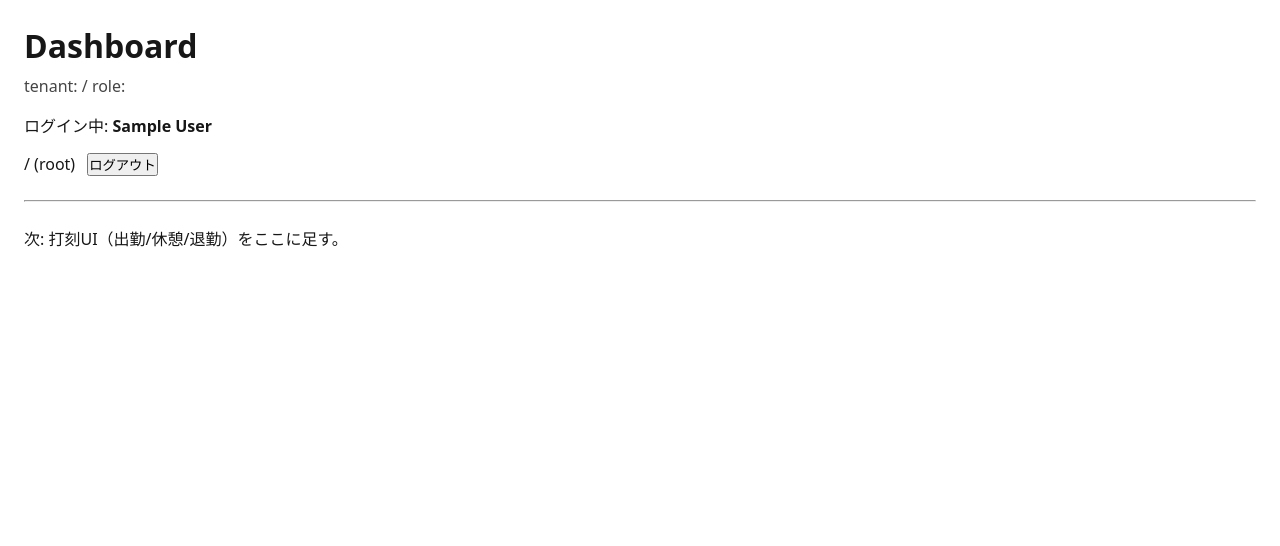
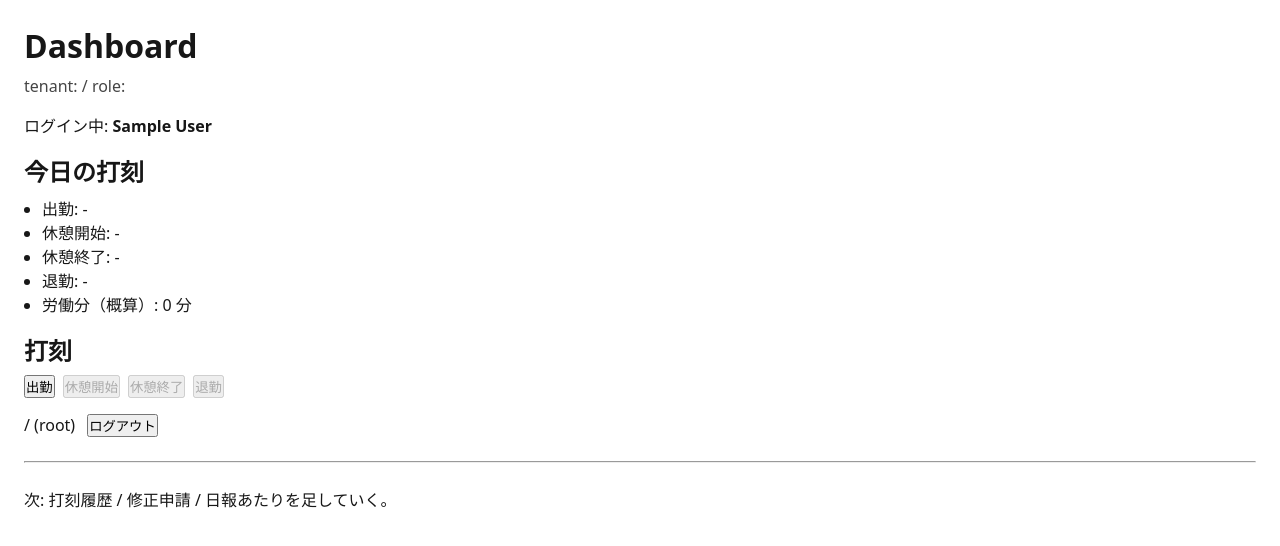
Before and after one commit to nexus-core-jp/workforce-app, a Next.js app: page /dashboard in a window 1280 px wide. Shown: the top 546 px of the page. Built offline with nearby package versions, Linux system fonts and the light colour scheme; no server answers; the database is empty; sample sign-in values are in the browser's storage.

Commit message:
feat(time-entry): add punch API + dashboard UI (clock in/out, break)

```diff
--- /dev/null
+++ b/src/app/api/time-entry/punch/route.ts
@@ -0,0 +1,107 @@
+import { NextResponse } from "next/server";
+
+import { auth } from "@/auth";
+import { prisma } from "@/lib/db";
+import { diffMinutes, startOfJstDay } from "@/lib/time";
+
+type PunchAction = "CLOCK_IN" | "BREAK_START" | "BREAK_END" | "CLOCK_OUT";
+
+function jsonError(message: string, status = 400) {
+  return NextResponse.json({ ok: false, error: message }, { status });
+}
+
+function computeWorkMinutes(entry: {
+  clockInAt: Date | null;
+  clockOutAt: Date | null;
+  breakStartAt: Date | null;
+  breakEndAt: Date | null;
+}): number {
+  if (!entry.clockInAt || !entry.clockOutAt) return 0;
+  const total = diffMinutes(entry.clockInAt, entry.clockOutAt);
+  let breakMin = 0;
+  if (entry.breakStartAt && entry.breakEndAt) {
+    breakMin = Math.max(0, diffMinutes(entry.breakStartAt, entry.breakEndAt));
+  }
+  return Math.max(0, total - breakMin);
+}
+
+export async function POST(req: Request) {
+  const session = await auth();
+  if (!session?.user) return jsonError("Unauthorized", 401);
+
+  const user = session.user as any;
+  const tenantId: string | undefined = user.tenantId;
+  const userId: string | undefined = user.id;
+  if (!tenantId || !userId) return jsonError("Invalid session", 401);
+
+  let body: any;
+  try {
+    body = await req.json();
+  } catch {
+    body = {};
+  }
+
+  const action = body?.action as PunchAction | undefined;
+  if (!action) return jsonError("Missing action");
+
+  const today = startOfJstDay(new Date());
+  const now = new Date();
+
+  // Ensure today's TimeEntry exists (for the tenant/user/date triple)
+  const entry = await prisma.timeEntry.upsert({
+    where: { tenantId_userId_date: { tenantId, userId, date: today } },
+    create: { tenantId, userId, date: today },
+    update: {},
+  });
+
+  const next: {
+    clockInAt?: Date | null;
+    breakStartAt?: Date | null;
+    breakEndAt?: Date | null;
+    clockOutAt?: Date | null;
+    workMinutes?: number;
+  } = {};
+
+  // Basic state machine
+  if (action === "CLOCK_IN") {
+    if (entry.clockInAt) return jsonError("Already clocked in", 409);
+    next.clockInAt = now;
+  }
+
+  if (action === "BREAK_START") {
+    if (!entry.clockInAt) return jsonError("Not clocked in", 409);
+    if (entry.clockOutAt) return jsonError("Already clocked out", 409);
+    if (entry.breakStartAt && !entry.breakEndAt) return jsonError("Break already started", 409);
+    // allow multiple breaks later; for MVP we only support one.
+    if (entry.breakStartAt && entry.breakEndAt) return jsonError("Break already finished (MVP supports one break)", 409);
+    next.breakStartAt = now;
+  }
+
+  if (action === "BREAK_END") {
+    if (!entry.breakStartAt) return jsonError("Break not started", 409);
+    if (entry.breakEndAt) return jsonError("Break already ended", 409);
+    next.breakEndAt = now;
+  }
+
+  if (action === "CLOCK_OUT") {
+    if (!entry.clockInAt) return jsonError("Not clocked in", 409);
+    if (entry.clockOutAt) return jsonError("Already clocked out", 409);
+    if (entry.breakStartAt && !entry.breakEndAt) return jsonError("Break in progress", 409);
+    next.clockOutAt = now;
+  }
+
+  const updated = await prisma.timeEntry.update({
+    where: { id: entry.id },
+    data: {
+      ...next,
+      workMinutes: computeWorkMinutes({
+        clockInAt: next.clockInAt ?? entry.clockInAt,
+        clockOutAt: next.clockOutAt ?? entry.clockOutAt,
+        breakStartAt: next.breakStartAt ?? entry.breakStartAt,
+        breakEndAt: next.breakEndAt ?? entry.breakEndAt,
+      }),
+    },
+  });
+
+  return NextResponse.json({ ok: true, entry: updated });
+}
--- /dev/null
+++ b/src/app/dashboard/TimeClock.tsx
@@ -0,0 +1,68 @@
+"use client";
+
+import { useRouter } from "next/navigation";
+import { useState, useTransition } from "react";
+
+type PunchAction = "CLOCK_IN" | "BREAK_START" | "BREAK_END" | "CLOCK_OUT";
+
+async function punch(action: PunchAction) {
+  const res = await fetch("/api/time-entry/punch", {
+    method: "POST",
+    headers: { "content-type": "application/json" },
+    body: JSON.stringify({ action }),
+  });
+  const data = await res.json().catch(() => ({}));
+  if (!res.ok) throw new Error(data?.error ?? `HTTP ${res.status}`);
+  return data;
+}
+
+export function TimeClock(props: {
+  canClockIn: boolean;
+  canBreakStart: boolean;
+  canBreakEnd: boolean;
+  canClockOut: boolean;
+}) {
+  const router = useRouter();
+  const [isPending, startTransition] = useTransition();
+  const [error, setError] = useState<string | null>(null);
+
+  const run = (action: PunchAction) => {
+    setError(null);
+    startTransition(async () => {
+      try {
+        await punch(action);
+        router.refresh();
+      } catch (e: any) {
+        setError(e?.message ?? "Failed");
+      }
+    });
+  };
+
+  return (
+    <section style={{ marginTop: 16 }}>
+      <h2 style={{ marginBottom: 8 }}>打刻</h2>
+      <div style={{ display: "flex", gap: 8, flexWrap: "wrap" }}>
+        <button disabled={!props.canClockIn || isPending} onClick={() => run("CLOCK_IN")}>
+          出勤
+        </button>
+        <button
+          disabled={!props.canBreakStart || isPending}
+          onClick={() => run("BREAK_START")}
+        >
+          休憩開始
+        </button>
+        <button disabled={!props.canBreakEnd || isPending} onClick={() => run("BREAK_END")}>
+          休憩終了
+        </button>
+        <button disabled={!props.canClockOut || isPending} onClick={() => run("CLOCK_OUT")}>
+          退勤
+        </button>
+      </div>
+      {error ? (
+        <p style={{ color: "crimson", marginTop: 8 }}>
+          エラー: {error}
+        </p>
+      ) : null}
+    </section>
+  );
+}
--- a/src/app/dashboard/page.tsx
+++ b/src/app/dashboard/page.tsx
@@ -2,12 +2,34 @@ import Link from "next/link";
 import { redirect } from "next/navigation";
 
 import { auth, signOut } from "@/auth";
+import { prisma } from "@/lib/db";
+import { formatLocal, startOfJstDay } from "@/lib/time";
+
+import { TimeClock } from "./TimeClock";
 
 export default async function DashboardPage() {
   const session = await auth();
   if (!session) redirect("/login");
 
   const user = session.user as any;
+
+  const tenantId: string = user.tenantId;
+  const userId: string = user.id;
+
+  const today = startOfJstDay(new Date());
+  const entry = await prisma.timeEntry.findUnique({
+    where: { tenantId_userId_date: { tenantId, userId, date: today } },
+  });
+
+  const clockInAt = entry?.clockInAt ?? null;
+  const breakStartAt = entry?.breakStartAt ?? null;
+  const breakEndAt = entry?.breakEndAt ?? null;
+  const clockOutAt = entry?.clockOutAt ?? null;
+
+  const canClockIn = !clockInAt;
+  const canBreakStart = !!clockInAt && !clockOutAt && !breakStartAt;
+  const canBreakEnd = !!breakStartAt && !breakEndAt;
+  const canClockOut = !!clockInAt && !clockOutAt && (!breakStartAt || !!breakEndAt);
 
   return (
     <main style={{ padding: 24, fontFamily: "system-ui" }}>
@@ -22,6 +44,24 @@ export default async function DashboardPage() {
         </p>
       </div>
 
+      <section style={{ marginTop: 16 }}>
+        <h2 style={{ marginBottom: 8 }}>今日の打刻</h2>
+        <ul style={{ margin: 0, paddingLeft: 18 }}>
+          <li>出勤: {formatLocal(clockInAt)}</li>
+          <li>休憩開始: {formatLocal(breakStartAt)}</li>
+          <li>休憩終了: {formatLocal(breakEndAt)}</li>
+          <li>退勤: {formatLocal(clockOutAt)}</li>
+          <li>労働分（概算）: {entry?.workMinutes ?? 0} 分</li>
+        </ul>
+      </section>
+
+      <TimeClock
+        canClockIn={canClockIn}
+        canBreakStart={canBreakStart}
+        canBreakEnd={canBreakEnd}
+        canClockOut={canClockOut}
+      />
+
       <div style={{ display: "flex", gap: 12, marginTop: 16 }}>
         <Link href="/">/ (root)</Link>
         <form
@@ -35,7 +75,7 @@ export default async function DashboardPage() {
       </div>
 
       <hr style={{ margin: "24px 0" }} />
-      <p>次: 打刻UI（出勤/休憩/退勤）をここに足す。</p>
+      <p>次: 打刻履歴 / 修正申請 / 日報あたりを足していく。</p>
     </main>
   );
 }
--- /dev/null
+++ b/src/lib/time.ts
@@ -0,0 +1,32 @@
+// Time helpers (JST, date-only semantics)
+
+const JST_OFFSET_MS = 9 * 60 * 60 * 1000;
+const DAY_MS = 24 * 60 * 60 * 1000;
+
+/**
+ * Returns a Date representing the start of the day in JST (00:00 JST), stored as a UTC Date.
+ * This is useful for "date-only semantics" while keeping a single DateTime column.
+ */
+export function startOfJstDay(date: Date = new Date()): Date {
+  const jstMs = date.getTime() + JST_OFFSET_MS;
+  const jstDayStartMs = Math.floor(jstMs / DAY_MS) * DAY_MS;
+  const utcMs = jstDayStartMs - JST_OFFSET_MS;
+  return new Date(utcMs);
+}
+
+export function formatLocal(dt?: Date | null): string {
+  if (!dt) return "-";
+  return new Intl.DateTimeFormat("ja-JP", {
+    timeZone: "Asia/Tokyo",
+    year: "numeric",
+    month: "2-digit",
+    day: "2-digit",
+    hour: "2-digit",
+    minute: "2-digit",
+    second: "2-digit",
+  }).format(dt);
+}
+
+export function diffMinutes(a: Date, b: Date): number {
+  return Math.floor((b.getTime() - a.getTime()) / 60000);
+}
```
Also changed, not shown: 1 other file (tests, documents, lock files or other folders).
